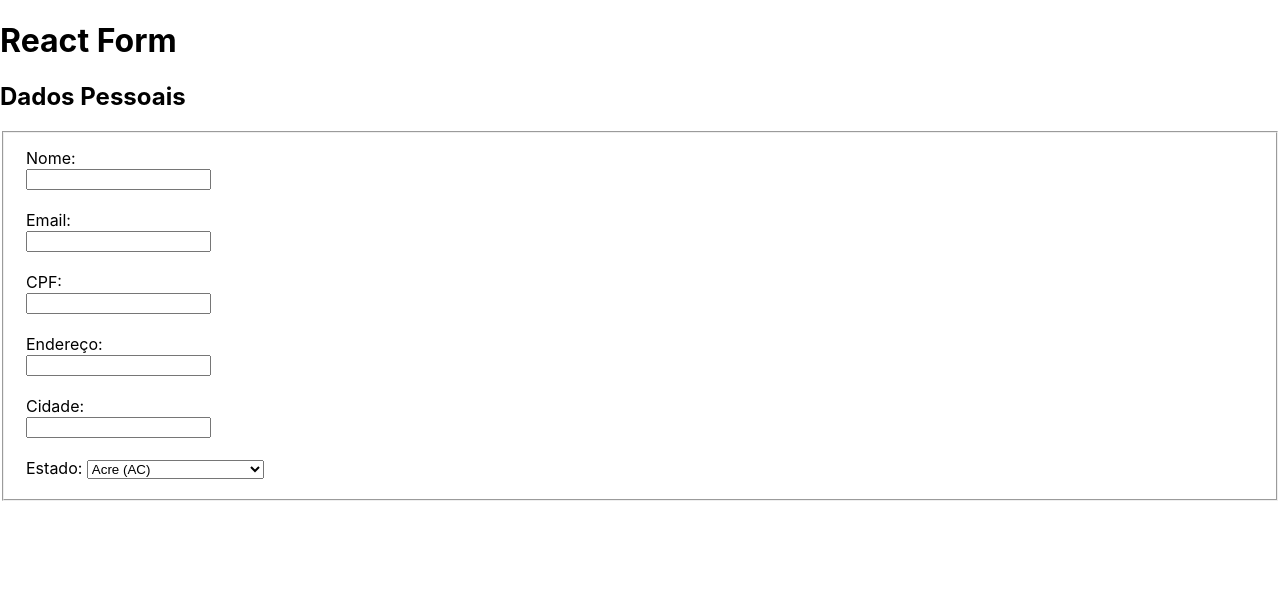
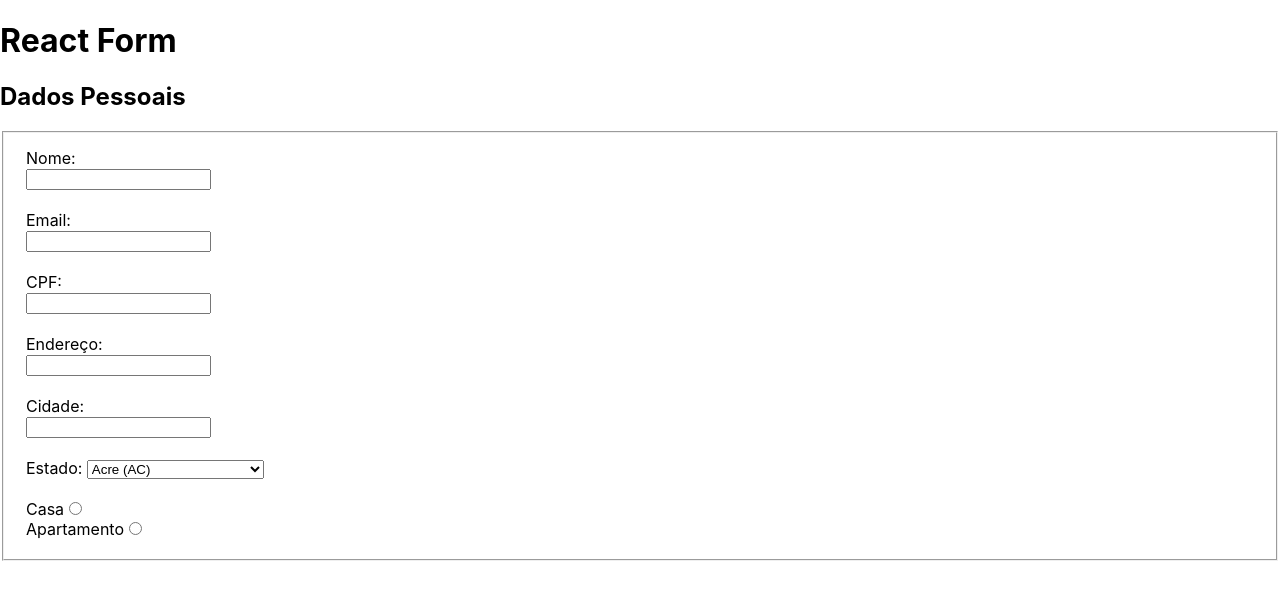
Before and after one commit to paulotss/trybe-exercicios, a React (Create React App) app in the folder front-end/bloco-11-estados-eventos-formularios-react/dia-02-formularios-react/my-form-2.0/: page / in a window 1280 px wide. Shown: the top 600 px of the page. Built offline with nearby package versions, Linux system fonts and the light colour scheme.

Commit message:
Adiciona radio tipo

```diff
--- a/front-end/bloco-11-estados-eventos-formularios-react/dia-02-formularios-react/my-form-2.0/src/components/PersonalData.js
+++ b/front-end/bloco-11-estados-eventos-formularios-react/dia-02-formularios-react/my-form-2.0/src/components/PersonalData.js
@@ -76,6 +76,12 @@ class PersonalData extends React.Component {
               <option>Tocantins (TO)</option>
             </select>
           </div>
+          <div>
+            <label htmlFor="casa">Casa</label>
+            <input type="radio" id="casa" name="tipo" /><br />
+            <label htmlFor="apartamento">Apartamento</label>
+            <input type="radio" id="apartamento" name="tipo" /><br />
+          </div>
         </fieldset>
       </>
     );
```
